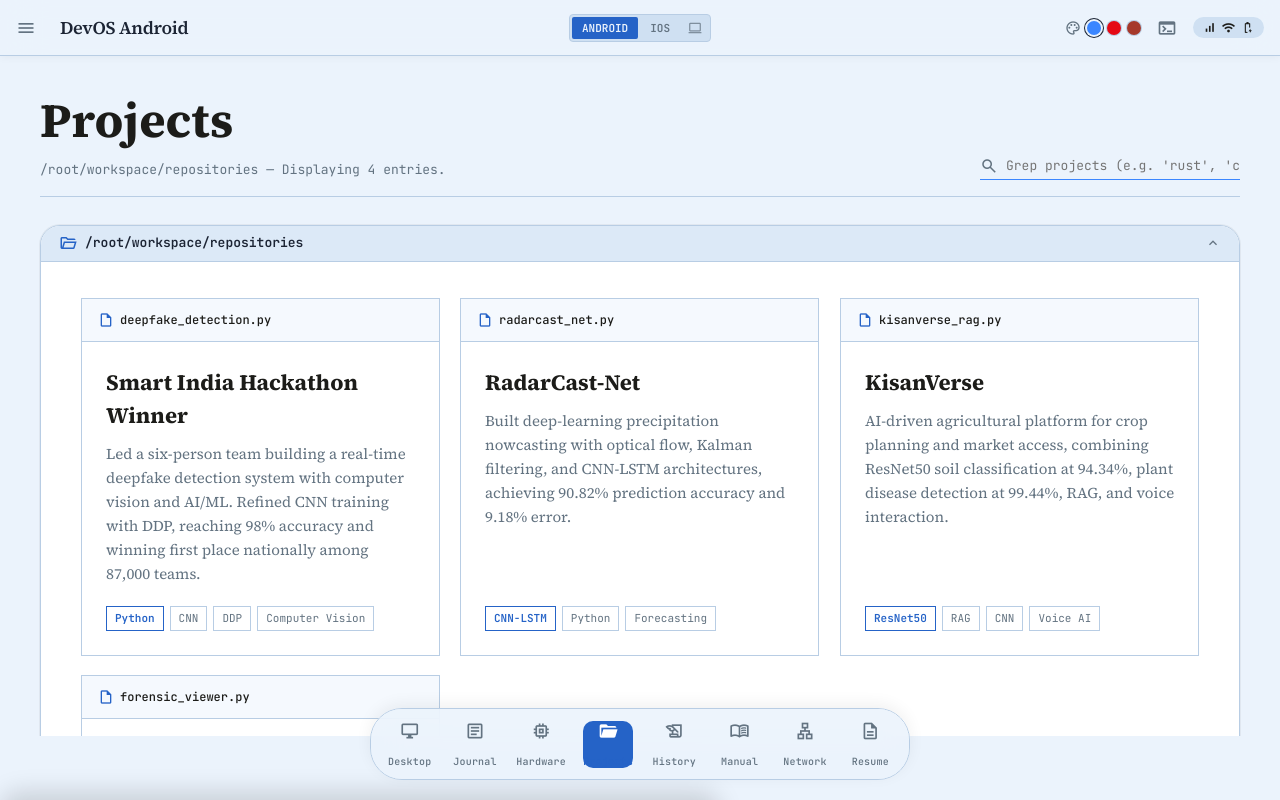
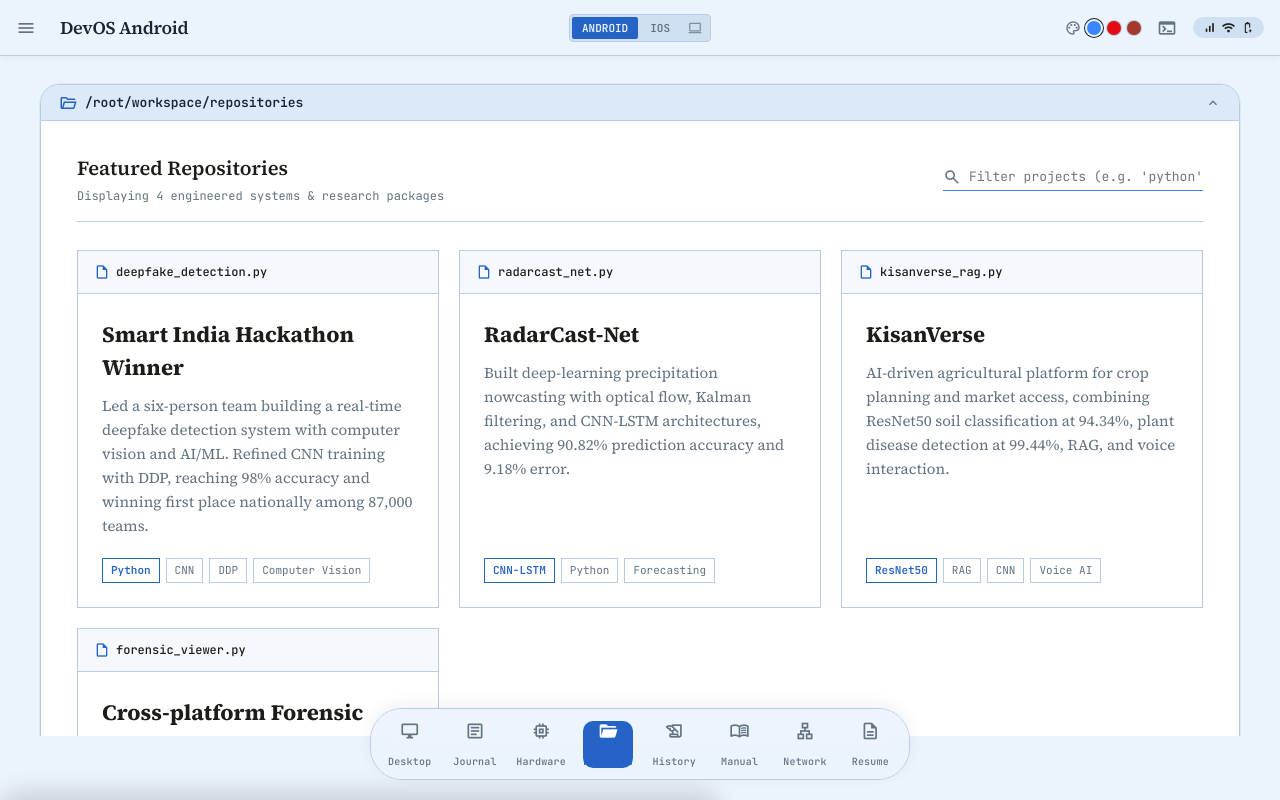
Before and after one commit to CodeCraftsmanRaj/Portfolio_Website, a React (Vite) app in the folder frontend/: page / in a window 1280 px wide. Both pictures are taken after a click on the element 477 px from the left and 537 px from the top of the page. Built offline with nearby package versions, Linux system fonts and the light colour scheme.

Commit message:
some more fixes

```diff
--- a/frontend/src/pages/AboutPage.tsx
+++ b/frontend/src/pages/AboutPage.tsx
@@ -13,12 +13,6 @@ export const AboutPage: React.FC<AboutPageProps> = ({ mode, onViewChange }) => {
 
   return (
     <div ref={containerRef} style={{ maxWidth: '1120px', width: '100%', margin: '0 auto', flex: 1, display: 'flex', flexDirection: 'column' }}>
-      {/* Page Header */}
-      <div data-reveal className="about-page-header">
-        <h1>SYSTEM_INFO.TXT</h1>
-        <p>Metadata / AI-ML Engineer &amp; Researcher</p>
-      </div>
-
       <WindowCard mode={mode} activeView="about" title="/sys/users/admin/bio.txt">
         <div className="about-grid-layout">
           {/* Left Column: Editorial Bio */}
--- a/frontend/src/pages/ExperiencePage.tsx
+++ b/frontend/src/pages/ExperiencePage.tsx
@@ -16,14 +16,8 @@ export const ExperiencePage: React.FC<ExperiencePageProps> = ({ mode }) => {
 
   return (
     <div ref={containerRef} style={{ maxWidth: '1080px', width: '100%', margin: '0 auto', flex: 1, display: 'flex', flexDirection: 'column' }}>
-      {/* Page Header */}
-      <div data-reveal className="experience-page-header">
-        <h1>/var/log/experience</h1>
-        <p>System log entry initialized. Parsing career timeline...</p>
-      </div>
-
       <WindowCard mode={mode} activeView="experience" title="/var/log/experience">
-        <div style={{ padding: '40px 32px' }}>
+        <div style={{ padding: '36px 36px 48px' }}>
           {/* Vertical Timeline */}
           <div className="timeline-wrapper">
             {experienceList.map((item) => (
--- a/frontend/src/pages/LeadershipPage.tsx
+++ b/frontend/src/pages/LeadershipPage.tsx
@@ -12,15 +12,8 @@ export const LeadershipPage: React.FC<LeadershipPageProps> = ({ mode }) => {
 
   return (
     <div ref={containerRef} style={{ maxWidth: '1120px', width: '100%', margin: '0 auto', flex: 1, display: 'flex', flexDirection: 'column' }}>
-      {/* Man Page Header */}
-      <div data-reveal className="man-page-header">
-        <h1>Manual Page: `ldext`</h1>
-        <p>NAME: ldext — list leadership and extracurricular activities</p>
-        <p>SYNOPSIS: ldext [OPTION]... [FILE]...</p>
-      </div>
-
       <WindowCard mode={mode} activeView="leadership" title="man ldext(1)">
-        <div style={{ padding: '36px 40px' }}>
+        <div style={{ padding: '36px 40px 48px' }}>
           <div className="man-layout-grid">
             {/* Leadership Column */}
             <section>
--- a/frontend/src/pages/ProjectsPage.tsx
+++ b/frontend/src/pages/ProjectsPage.tsx
@@ -23,11 +23,15 @@ export const ProjectsPage: React.FC<ProjectsPageProps> = ({ mode }) => {
 
   return (
     <div ref={containerRef} style={{ maxWidth: '1200px', width: '100%', margin: '0 auto', flex: 1, display: 'flex', flexDirection: 'column' }}>
-      {/* Page Header */}
-      <div data-reveal className="projects-page-header">
-        <div className="projects-header-info">
-          <h1>Projects</h1>
-          <p>/root/workspace/repositories — Displaying {filteredProjects.length} entries.</p>
+      <WindowCard mode={mode} activeView="projects" title="/root/workspace/repositories">
+        <div style={{ padding: '32px 36px 48px' }}>
+          {/* Projects Internal Search & Filter Bar */}
+          <div data-reveal style={{ display: 'flex', justifyContent: 'space-between', alignItems: 'center', flexWrap: 'wrap', gap: '16px', marginBottom: '28px', borderBottom: '1px solid var(--outline-variant)', paddingBottom: '16px' }}>
+            <div>
+              <h2 style={{ fontFamily: 'var(--font-serif)', fontSize: '20px', fontWeight: 600 }}>Featured Repositories</h2>
+              <p style={{ fontFamily: 'var(--font-mono)', fontSize: '12px', color: 'var(--on-surface-variant)', marginTop: '4px' }}>
+                Displaying {filteredProjects.length} engineered systems &amp; research packages
+              </p>
             </div>
 
             <div className="projects-search-bar hover-lift">
@@ -36,13 +40,10 @@ export const ProjectsPage: React.FC<ProjectsPageProps> = ({ mode }) => {
                 type="text"
                 value={searchQuery}
                 onChange={(e) => setSearchQuery(e.target.value)}
-            placeholder="Grep projects (e.g. 'rust', 'c', 'python')..."
+                placeholder="Filter projects (e.g. 'python', 'vision', 'llm')..."
               />
             </div>
           </div>
-
-      <WindowCard mode={mode} activeView="projects" title="/root/workspace/repositories">
-        <div style={{ padding: '36px 40px' }}>
           <div className="projects-bento-grid">
             {filteredProjects.map((project) => {
               // 1. Featured card (col-span 8)
--- a/frontend/src/pages/ResumePage.tsx
+++ b/frontend/src/pages/ResumePage.tsx
@@ -8,10 +8,15 @@ interface ResumePageProps {
 
 export const ResumePage: React.FC<ResumePageProps> = ({ mode }) => (
   <div className="resume-page">
-    <div className="resume-page-header">
+    <WindowCard mode={mode} activeView="resume" title="~/documents/Raj-Kalpesh-Mathuria-Resume.pdf">
+      <div style={{ padding: '24px 32px 48px' }}>
+        {/* Resume Top Action Toolbar */}
+        <div style={{ display: 'flex', justifyContent: 'space-between', alignItems: 'center', flexWrap: 'wrap', gap: '16px', marginBottom: '20px', borderBottom: '1px solid var(--outline-variant)', paddingBottom: '16px' }}>
           <div>
-        <h1>RESUME.PDF</h1>
-        <p>{personalData.name} / verified career dossier</p>
+            <h2 style={{ fontFamily: 'var(--font-serif)', fontSize: '20px', fontWeight: 600 }}>{personalData.name} — Curriculum Vitae</h2>
+            <p style={{ fontFamily: 'var(--font-mono)', fontSize: '12px', color: 'var(--on-surface-variant)', marginTop: '2px' }}>
+              Verified Academic &amp; Professional Dossier (PDF Format)
+            </p>
           </div>
           <div className="resume-actions">
             <a className="btn-outline btn-press" href="/Raj_resume.pdf" target="_blank" rel="noopener noreferrer">
@@ -25,7 +30,6 @@ export const ResumePage: React.FC<ResumePageProps> = ({ mode }) => (
           </div>
         </div>
 
-    <WindowCard mode={mode} activeView="resume" title="~/documents/Raj-Kalpesh-Mathuria-Resume.pdf">
         <div className="resume-layout">
         <div className="resume-pdf-frame">
           <iframe src="/Raj_resume.pdf" title="Raj Mathuria resume" />
@@ -51,6 +55,7 @@ export const ResumePage: React.FC<ResumePageProps> = ({ mode }) => (
           </div>
         </aside>
       </div>
+      </div>
     </WindowCard>
   </div>
 );
--- a/frontend/src/pages/SkillsPage.tsx
+++ b/frontend/src/pages/SkillsPage.tsx
@@ -12,14 +12,6 @@ export const SkillsPage: React.FC<SkillsPageProps> = ({ mode }) => {
 
   return (
     <div ref={containerRef} style={{ maxWidth: '1120px', width: '100%', margin: '0 auto', flex: 1, display: 'flex', flexDirection: 'column' }}>
-      {/* Header Section */}
-      <div data-reveal className="skills-page-header">
-        <h1>System Dependencies</h1>
-        <p>
-          A comprehensive overview of the installed packages, frameworks, and core languages operating within this environment. Data is organized by dependency layer.
-        </p>
-      </div>
-
       <WindowCard mode={mode} activeView="skills" title="~/skills/dependencies.lock">
         <div style={{ padding: '36px 40px' }}>
           <div className="skills-layout-grid">
```
Lines whose indentation alone changed are shown as unchanged.
